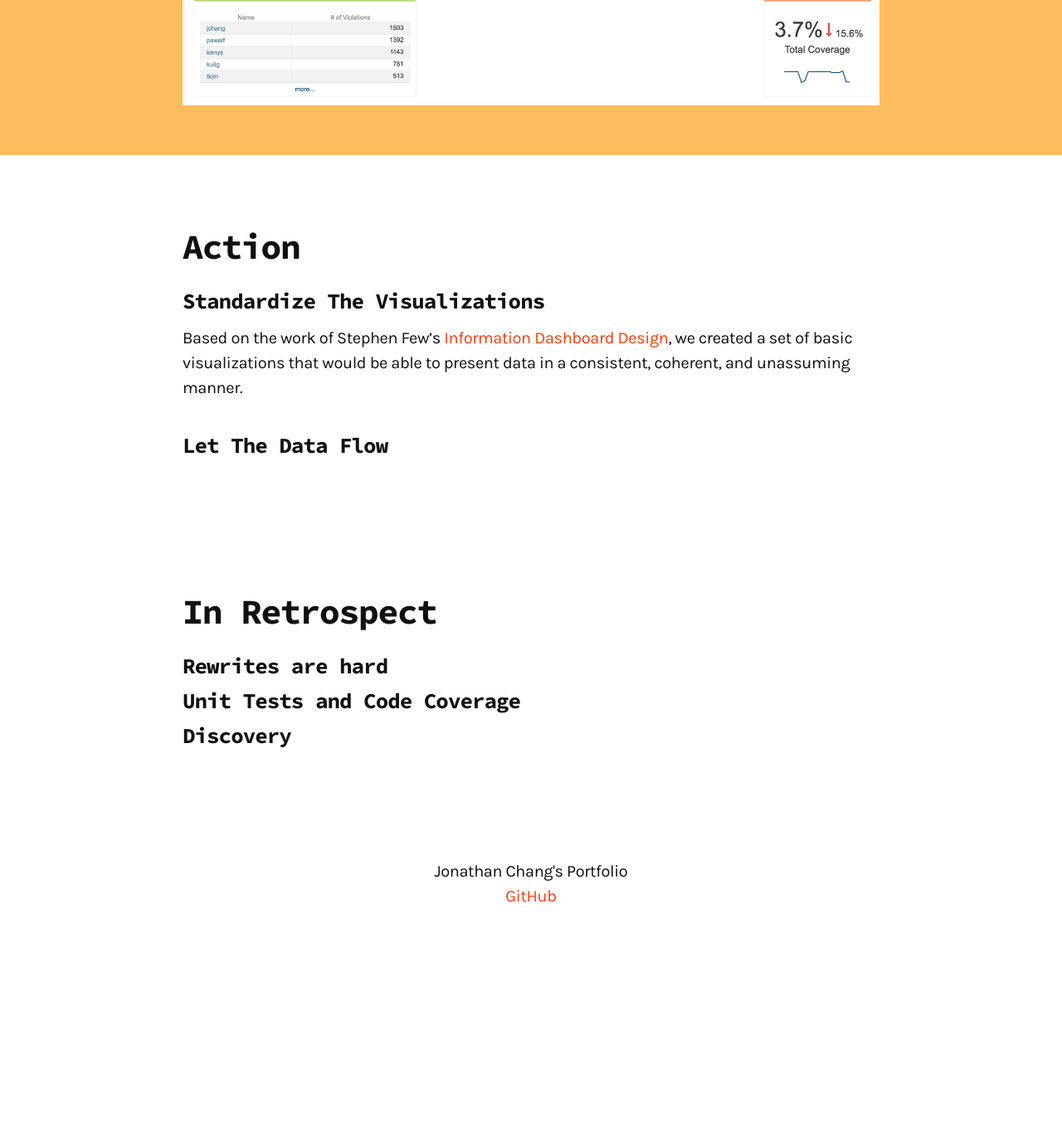
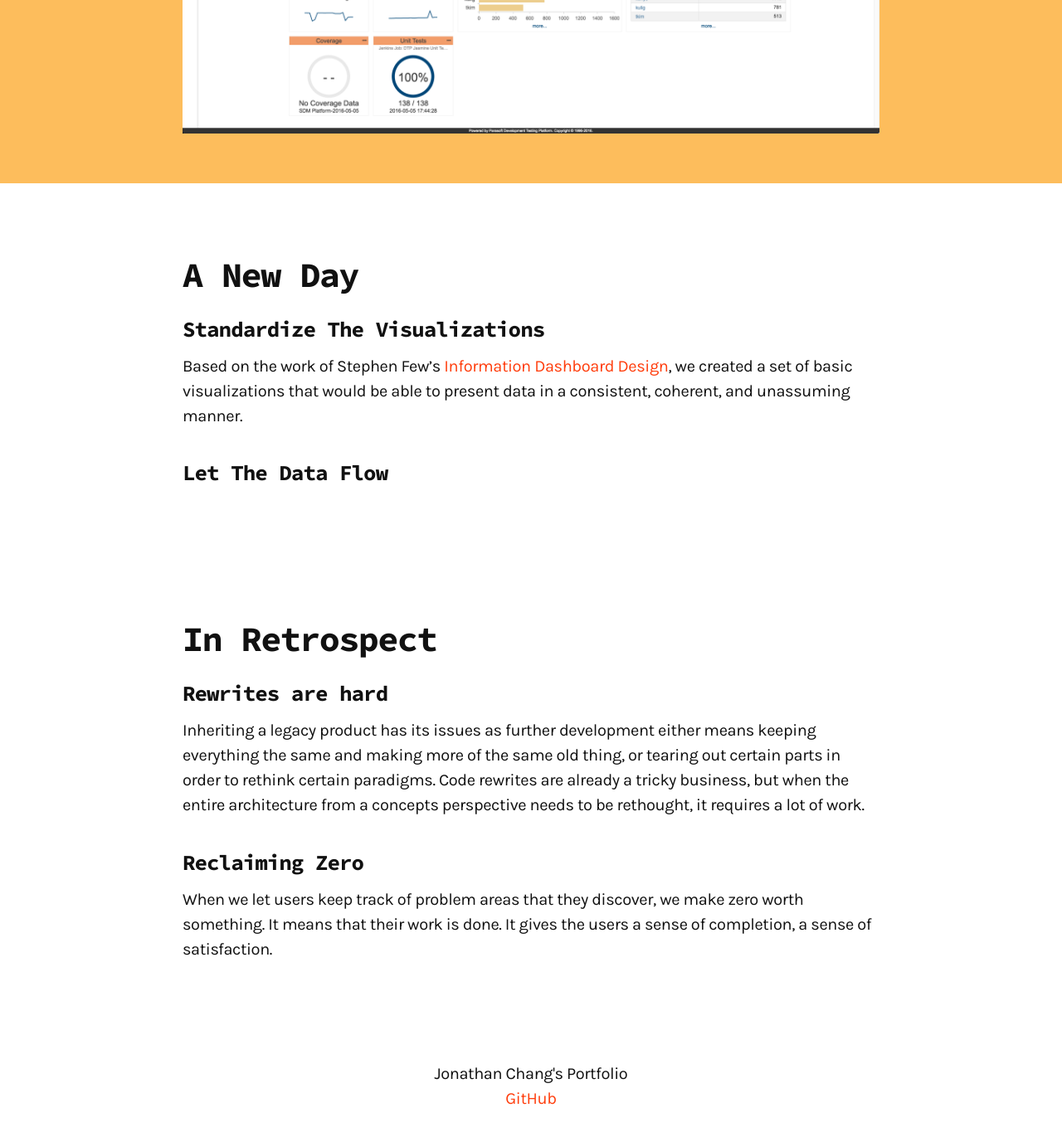
Before and after one commit to dotheygandalf/portfolio, a Jekyll site: the page built from _posts/2016-04-27-dashboard-design.markdown, in a window 1280 px wide and 1400 px high, scrolled down 5099 px. Shown: the top 1371 px of the window at 83% size. Built offline with Jekyll 4.4.1, drawn with Linux system fonts in a browser that asks for light colours; before the commit the page ends 6255 px from its top, so only the background shows below that; some of the changed text lies outside the part shown.

Commit message:
incremental improvements

```diff
--- a/_layouts/post.html
+++ b/_layouts/post.html
@@ -7,7 +7,7 @@
       <h1 class="post-title">{{ page.title }}</h1>
       <ul class="post-info">
         {% for info in page.info %}
-          <li class="col-3">
+          <li class="col-4">
             <span class="bold">{{ info[0] }}</span>
             <br />{{ info[1] }}
           </li>
--- a/_posts/2016-04-27-dashboard-design.markdown
+++ b/_posts/2016-04-27-dashboard-design.markdown
@@ -42,21 +42,20 @@
 
 ### Bring Value
 
-If the users are not the ones choosing to use this tool, then we have to make them believers.  No one wants to have something forced onto them.
+If the users are not the ones choosing to use this tool, then we have to make them believers.  No one wants to have something forced onto them. It is about bringing value to all levels of users.
 
 ### Call To Action
 
 There is an overwhelming amount of data.  A tool has power when you enable a user to learn something that they did not know already.  A tool has ____ when you enable a user to solve the problem that is found.
-
-> Why are you showing me what I already know?
-> <cite>--Every User Ever</cite>
 
 </div>
 </div>
 
 <div class="full-bleed orange">
 <div class="wrapper" markdown="1">
-  ![Old Old Dashboard](/images/old-old-dashboard.png)
+![Old Old Dashboard](/images/old-old-dashboard.png)
+
+> Can you explain what these charts mean again?
 </div>
 </div>
 
@@ -82,21 +81,16 @@
 
 <div class="full-bleed-white" markdown="1">
 <div class="wrapper" markdown="1">
-## Discovery
+## Rough Patches
+
+Discovering what was the good part.  There was a certain getting distracted by the new and the shiny.  There was difficulty in getting across the core concepts.   Instead we were still making sacrifices to usability in ther name of short term goals.
 
 ### Names
 
 When you attempt to name everything, you find out quickly that you have run out of names.  Instead of trying to name everything, make the visualization speak for itself.  Give the users enough visual cues so that they can read the data quickly from the context of their current environment.
 
-</div>
-</div>
-
-<div class="full-bleed-white" markdown="1">
-<div class="wrapper" markdown="1">
-## Rough Patches
-
-> All that is gold does not glitter, not all those who wander are lost.
-> <cite>--J.R.R. Tolkein</cite>
+> If language be not in accordance with the truth of things, affairs cannot be carried on to success.
+> <cite>--Tsun Tzu</cite>
 
 
 </div>
@@ -110,7 +104,7 @@
 
 <div class="full-bleed-white" markdown="1">
 <div class="wrapper" markdown="1">
-## Action
+## A New Day
 
 ### Standardize The Visualizations
 
@@ -129,9 +123,11 @@
 
 ### Rewrites are hard
 
-### Unit Tests and Code Coverage
+Inheriting a legacy product has its issues as further development either means keeping everything the same and making more of the same old thing, or tearing out certain parts in order to rethink certain paradigms.  Code rewrites are already a tricky business, but when the entire architecture from a concepts perspective needs to be rethought, it requires a lot of work.
 
-### Discovery
+### Reclaiming Zero
+
+When we let users keep track of problem areas that they discover, we make zero worth something.  It means that their work is done.  It gives the users a sense of completion, a sense of satisfaction.
 
 </div>
 </div>
--- a/_sass/_layout.scss
+++ b/_sass/_layout.scss
@@ -215,10 +215,10 @@
     width: 100%;
     margin: 0;
 
-    .col-3 {
+    .col-4 {
         display: inline-block;
         vertical-align: top;
-        width: 29%;
+        width: 20%;
         margin-right: 4%;
 
         span {
@@ -231,8 +231,12 @@
     }
 
     @include media-query($on-palm) {
-        margin-right: 4%;
+        margin-left: 20%;
         font-size: 16px;
+
+        .col-4 {
+          width: 50%;
+        }
     }
 }
 
```
Also changed, not shown: other parts of _posts/2016-04-27-dashboard-design.markdown (+1 -1 lines), images/dashboard-thumbnail.png, images/new-dashboard.png.
